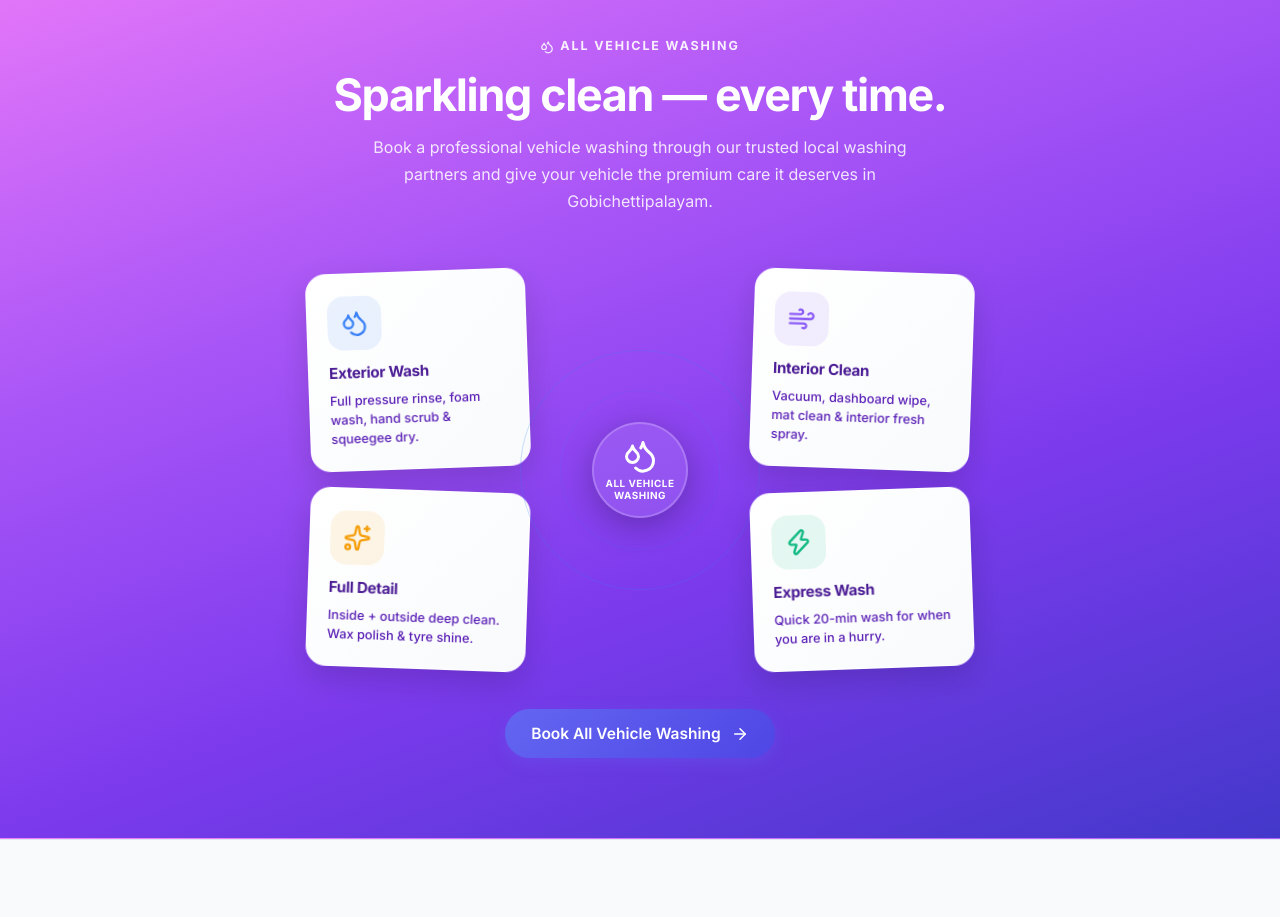
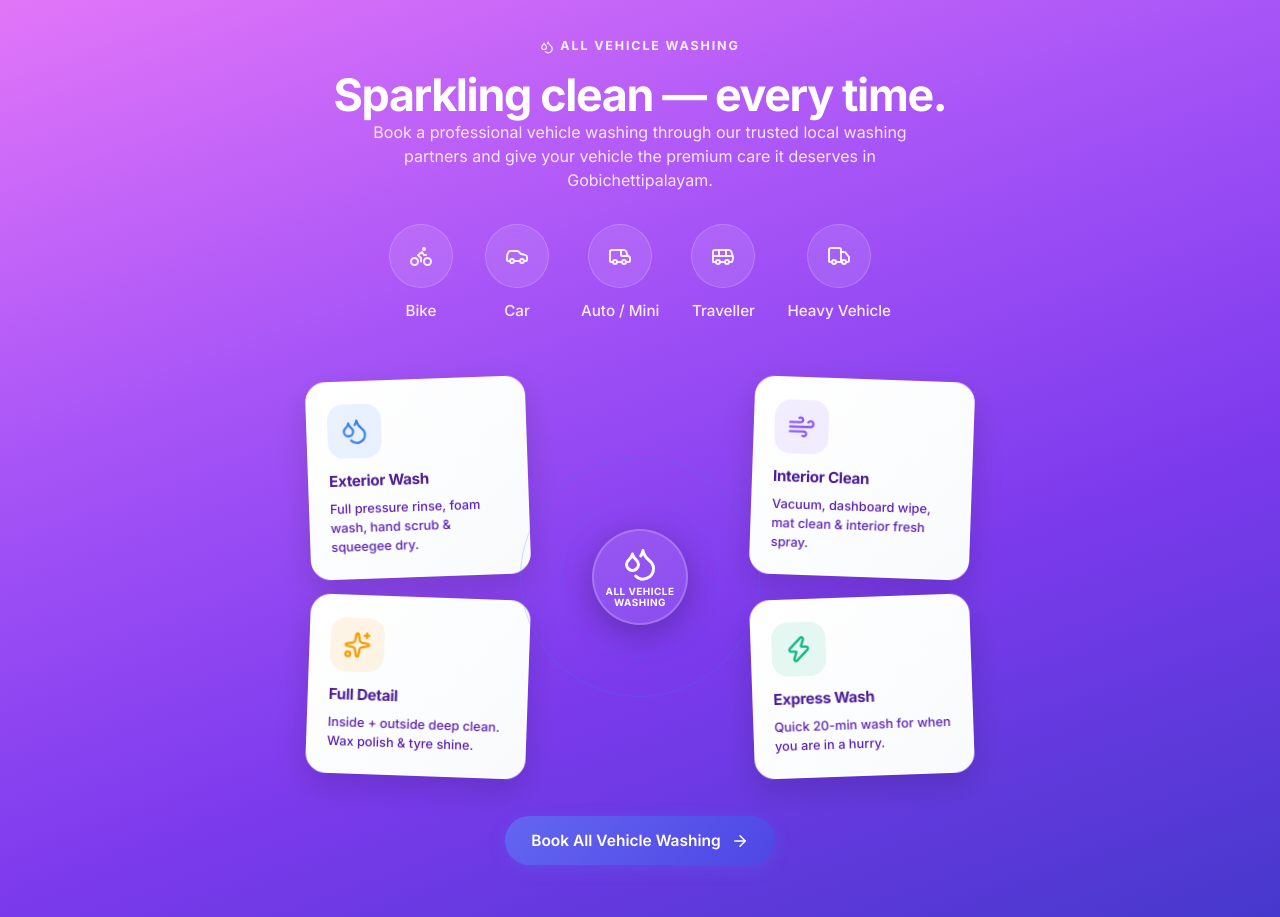
Before and after one commit to DhanushSundharam/Circlein, a React (Vite) app: page / in a window 1280 px wide. Shown: the part 2320-3237 px from the top of the page. Built offline with nearby package versions, Linux system fonts and the light colour scheme.

Commit message:
Add vehicle type icons to washing section

```diff
--- a/src/pages/Landing.css
+++ b/src/pages/Landing.css
@@ -604,9 +604,47 @@
 .lp-carwash-sub {
   font-size: 1rem;
   color: rgba(255,255,255,0.85);
-  line-height: 1.7;
-  max-width: 560px;
-  margin: 14px auto 0;
+  max-width: 600px;
+  margin: 0 auto;
+}
+
+.lp-wash-vehicles {
+  display: flex;
+  flex-wrap: wrap;
+  justify-content: center;
+  gap: 32px;
+  margin-top: 32px;
+}
+.lp-wash-vehicle-item {
+  display: flex;
+  flex-direction: column;
+  align-items: center;
+  gap: 12px;
+  color: rgba(255, 255, 255, 0.9);
+  font-size: 0.95rem;
+  font-weight: 500;
+}
+.lp-wash-vehicle-item .v-icon-wrap {
+  width: 64px;
+  height: 64px;
+  border-radius: 50%;
+  background: rgba(255, 255, 255, 0.1);
+  display: flex;
+  align-items: center;
+  justify-content: center;
+  backdrop-filter: blur(10px);
+  border: 1px solid rgba(255,255,255,0.2);
+  transition: all 0.3s ease;
+}
+.lp-wash-vehicle-item:hover .v-icon-wrap {
+  background: rgba(255, 255, 255, 0.2);
+  transform: translateY(-4px);
+  box-shadow: 0 10px 20px rgba(0,0,0,0.1);
+}
+@media (max-width: 640px) {
+  .lp-wash-vehicles { gap: 16px; margin-top: 24px; }
+  .lp-wash-vehicle-item .v-icon-wrap { width: 52px; height: 52px; }
+  .lp-wash-vehicle-item { font-size: 0.8rem; }
 }
 
 /* Scatter grid — 3-column flex: cards | centre | cards */
--- a/src/pages/Landing.jsx
+++ b/src/pages/Landing.jsx
@@ -4,7 +4,7 @@ import {
   Car, MapPin, Clock, ArrowRight, ChevronDown,
   Shield, Star, Phone, CheckCircle, Smile, Navigation, MessageCircle,
   PartyPopper, Briefcase, Users, HeartPulse,
-  Droplets, Wrench, Sparkles, Truck, User, Zap, Wind, Brush, Globe
+  Droplets, Wrench, Sparkles, Truck, User, Zap, Wind, Brush, Globe, Bike, Van, Bus
 } from 'lucide-react';
 import Logo from '../components/Logo';
 import './Landing.css';
@@ -64,6 +64,7 @@ const T = {
     washTag: 'All Vehicle Washing',
     washTitle: 'Sparkling clean — every time.',
     washSub: 'Book a professional vehicle washing through our trusted local washing partners and give your vehicle the premium care it deserves in Gobichettipalayam.',
+    washVehicles: ['Bike', 'Car', 'Auto / Mini', 'Traveller', 'Heavy Vehicle'],
     washCards: [
       { icon: <Droplets size={28}/>, color: '#3b82f6', bg: 'rgba(59,130,246,0.1)', title: 'Exterior Wash', desc: 'Full pressure rinse, foam wash, hand scrub & squeegee dry.' },
       { icon: <Wind size={28}/>, color: '#8b5cf6', bg: 'rgba(139,92,246,0.1)', title: 'Interior Clean', desc: 'Vacuum, dashboard wipe, mat clean & interior fresh spray.' },
@@ -136,6 +137,7 @@ const T = {
     washTag: 'அனைத்து வாகன கழுவுதல்',
     washTitle: 'சிறந்த முறையில் வாகன கழுவும் சேவை.',
     washSub: 'கோபிசெட்டிபாளையம் பகுதியில் எங்கள் நம்பகமான வாகன கழுவும் பார்ட்னர்கள் மூலம் உங்கள் வாகனத்திற்கு சிறந்த தொழில்முறை சேவையை பெறுங்கள்.',
+    washVehicles: ['பைக்', 'கார்', 'ஆட்டோ / மினி', 'டிராவலர்', 'கனரக வாகனம்'],
     washCards: [
       { icon: <Droplets size={28}/>, color: '#3b82f6', bg: 'rgba(59,130,246,0.1)', title: 'வெளிப்புற கழுவுதல்', desc: 'முழு அழுத்தம், நுரை கழுவுதல், கை தேய்ப்பு.' },
       { icon: <Wind size={28}/>, color: '#8b5cf6', bg: 'rgba(139,92,246,0.1)', title: 'உள்ளகம் சுத்தம்', desc: 'வேக்யூம், டாஷ்போர்டு துடைப்பு, மேட் சுத்தம்.' },
@@ -371,6 +373,29 @@ const Landing = () => {
             </div>
             <h2 className="lp-section-title" style={{color:'#0f172a'}}>{t.washTitle}</h2>
             <p className="lp-carwash-sub">{t.washSub}</p>
+
+            <div className="lp-wash-vehicles">
+              <div className="lp-wash-vehicle-item">
+                <div className="v-icon-wrap"><Bike size={24} /></div>
+                <span>{t.washVehicles[0]}</span>
+              </div>
+              <div className="lp-wash-vehicle-item">
+                <div className="v-icon-wrap"><Car size={24} /></div>
+                <span>{t.washVehicles[1]}</span>
+              </div>
+              <div className="lp-wash-vehicle-item">
+                <div className="v-icon-wrap"><Van size={24} /></div>
+                <span>{t.washVehicles[2]}</span>
+              </div>
+              <div className="lp-wash-vehicle-item">
+                <div className="v-icon-wrap"><Bus size={24} /></div>
+                <span>{t.washVehicles[3]}</span>
+              </div>
+              <div className="lp-wash-vehicle-item">
+                <div className="v-icon-wrap"><Truck size={24} /></div>
+                <span>{t.washVehicles[4]}</span>
+              </div>
+            </div>
           </div>
 
           {/* 4 Cards — Clean Scatter Layout */}
```
